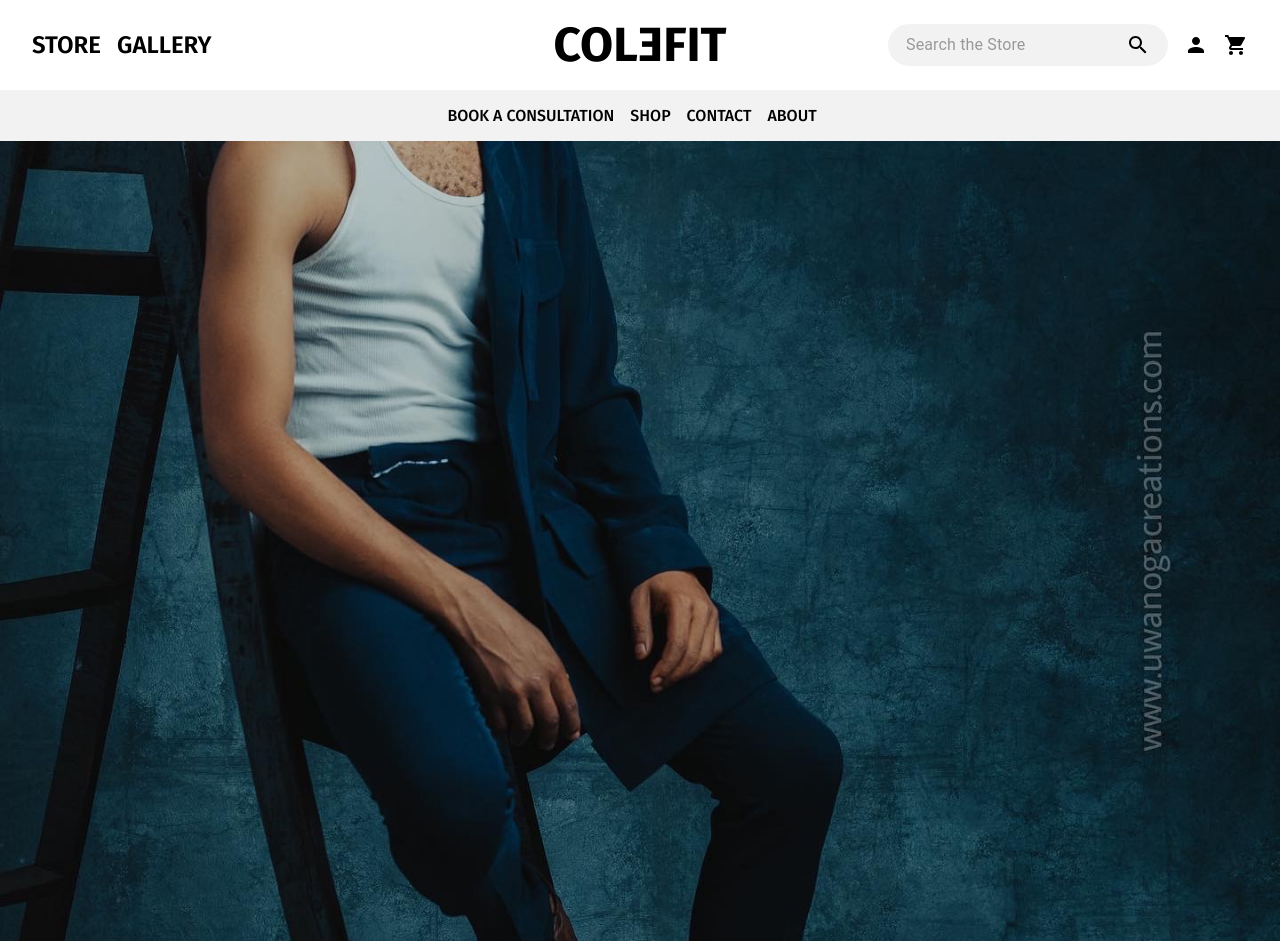
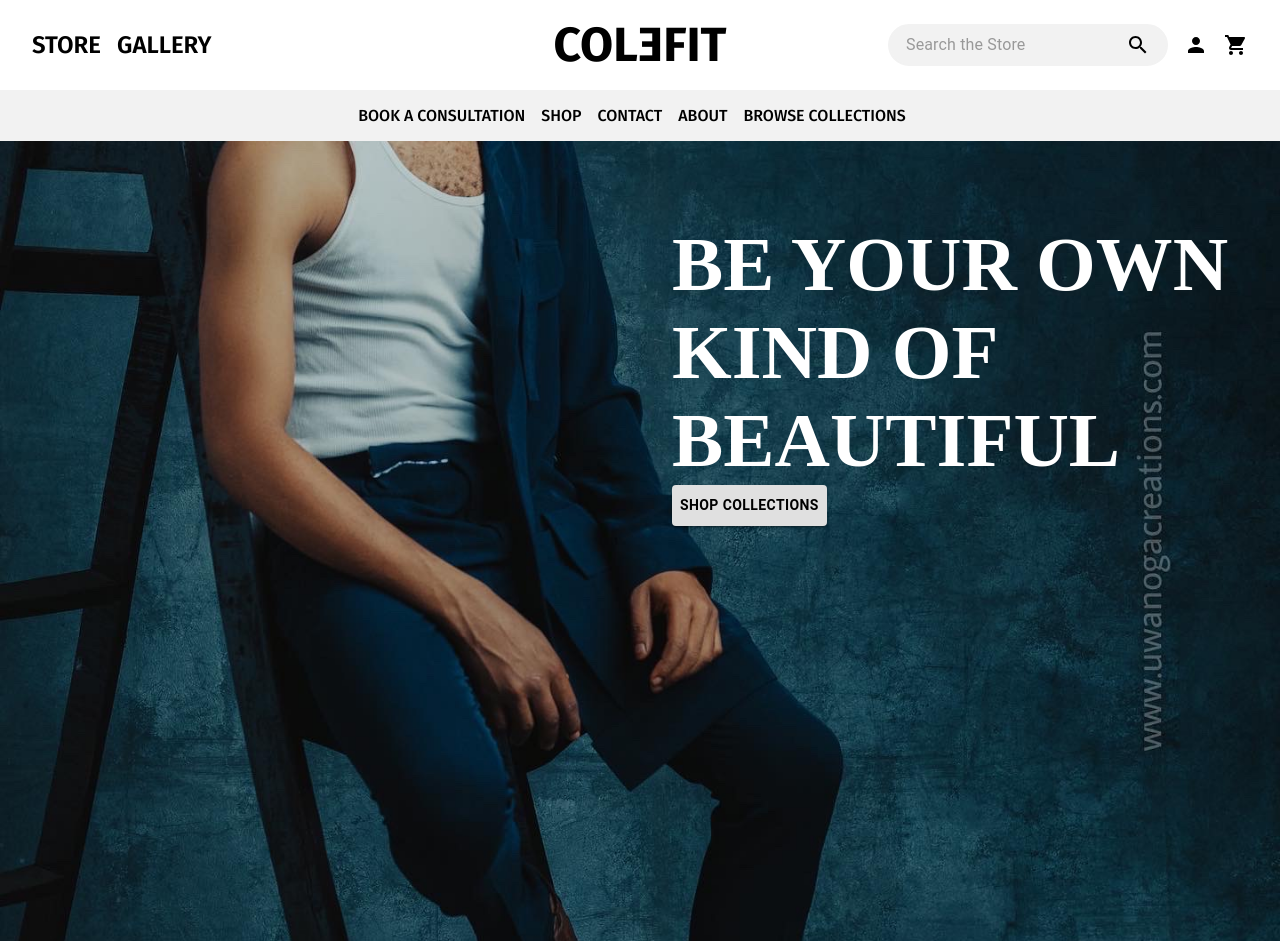
Before and after one commit to FavourAkpasi/cole-fit, a React (Vite) app: page / in a window 1280 px wide. Built offline with nearby package versions, Linux system fonts and the light colour scheme; a web font is replaced by a local one.

Commit message:
final image bug fix

```diff
--- a/src/components/Header/Header.css
+++ b/src/components/Header/Header.css
@@ -1,8 +1,10 @@
 header {
+  z-index: 9;
   display: flex;
   justify-content: space-between;
   align-items: center;
   padding: 1rem 2rem;
+  background-color: #fff;
   box-shadow: 0 1px 1px rgba(0, 0, 0, 0.25), 0 2px 2px rgba(0, 0, 0, 0.2),
     0 4px 4px rgba(0, 0, 0, 0.15), 0 8px 8px rgba(0, 0, 0, 0.1),
     0 16px 16px rgba(0, 0, 0, 0.05);
--- a/src/components/Main/Main.css
+++ b/src/components/Main/Main.css
@@ -1,8 +1,22 @@
+.banner {
+  position: relative;
+}
 .banner > img {
   width: 100%;
   height: 100vh;
   object-fit: cover;
 }
-.desc {
+.banner > .desc {
+  width: 45%;
+  display: flex;
+  flex-direction: column;
+  top: 5rem;
+  right: 2rem;
+  position: absolute;
+}
+.banner > .desc > span {
   font-family: "Megrim", cursive;
+  font-size: clamp(2rem, 6vw, 5rem);
+  font-weight: bold;
+  color: #fff;
 }
--- a/src/components/Main/Main.tsx
+++ b/src/components/Main/Main.tsx
@@ -1,3 +1,4 @@
+import { Button } from "@mui/material";
 import React from "react";
 import "./Main.css";
 
@@ -6,6 +7,22 @@ const Main = () => {
     <main>
       <section className="banner">
         <img src="/images/cole2.jpg" alt="main" />
+        <div className="desc">
+          <span> BE YOUR OWN KIND OF BEAUTIFUL</span>
+          <div>
+            <Button
+              sx={{ padding: "0.5rem", fontWeight: "bold", color: "#000" }}
+              color="inherit"
+              // size="large"
+              variant="contained"
+              onClick={() => {
+                // navigate("/hair");
+              }}
+            >
+              SHOP COLLECTIONS
+            </Button>
+          </div>
+        </div>
       </section>
     </main>
   );
--- a/src/components/NavBar/NavBar.css
+++ b/src/components/NavBar/NavBar.css
@@ -1,4 +1,6 @@
 nav {
+  z-index: 9;
+  width: 100%;
   display: flex;
   justify-content: center;
   background-color: #f2f2f2;
--- a/src/components/NavBar/NavBar.tsx
+++ b/src/components/NavBar/NavBar.tsx
@@ -21,6 +21,7 @@ const NavBar = () => {
             <li>SHOP</li>
             <li>CONTACT</li>
             <li>ABOUT</li>
+            <li>BROWSE COLLECTIONS</li>
           </ul>
         </nav>
       )}
--- a/src/components/SideNav/SideNav.css
+++ b/src/components/SideNav/SideNav.css
@@ -1,13 +1,13 @@
 .side_nav {
   height: 100vh;
   position: fixed;
-  z-index: 99;
+  z-index: 8;
   top: 0;
   left: 0;
   background-color: white;
   overflow-x: hidden;
   transition: 0.3s;
-  padding: 4rem 0 3rem 1rem;
+  padding: 4rem 0;
   font-size: clamp(14px, 3vw, 16px);
   font-weight: 500;
 }
@@ -17,6 +17,7 @@
   flex-direction: column;
   /* align-items: center; */
   margin: 0 auto;
+  padding: 0 0.5rem;
 }
 
 .side_nav ul li {
--- a/src/components/SideNav/SideNav.tsx
+++ b/src/components/SideNav/SideNav.tsx
@@ -17,7 +17,7 @@ function SideNav({ openSideNav, setOpenSideNav }: SideNavProps) {
           <a href="#projects">GALLERY</a>
         </li>
         <li onClick={() => setOpenSideNav(!openSideNav)}>
-          <a href="#contact">CATEGORIES</a>
+          <a href="#contact">COLLECTIONS</a>
         </li>
         <li onClick={() => setOpenSideNav(!openSideNav)}>
           <a href="#contact">ACCOUNT</a>
```
